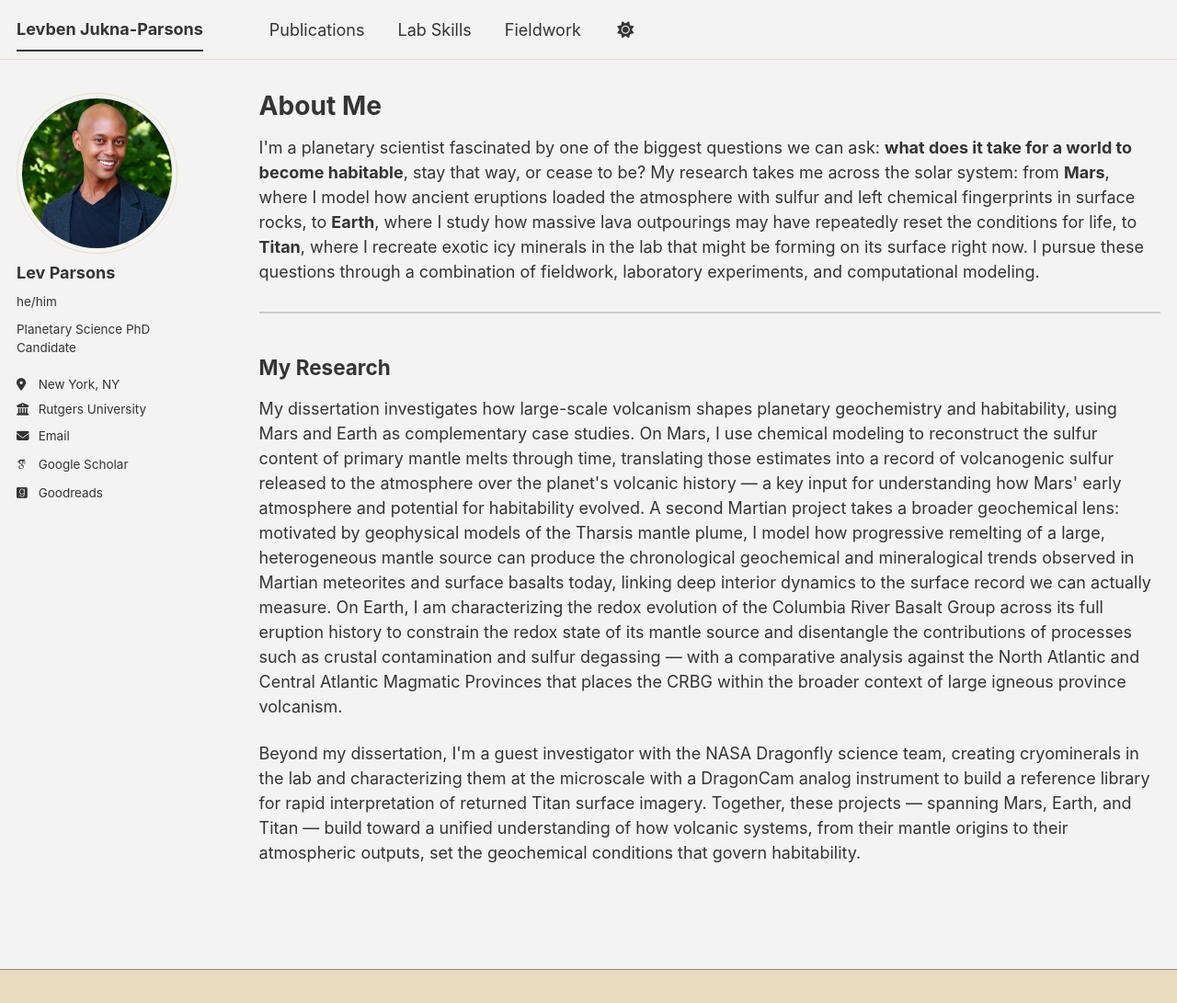
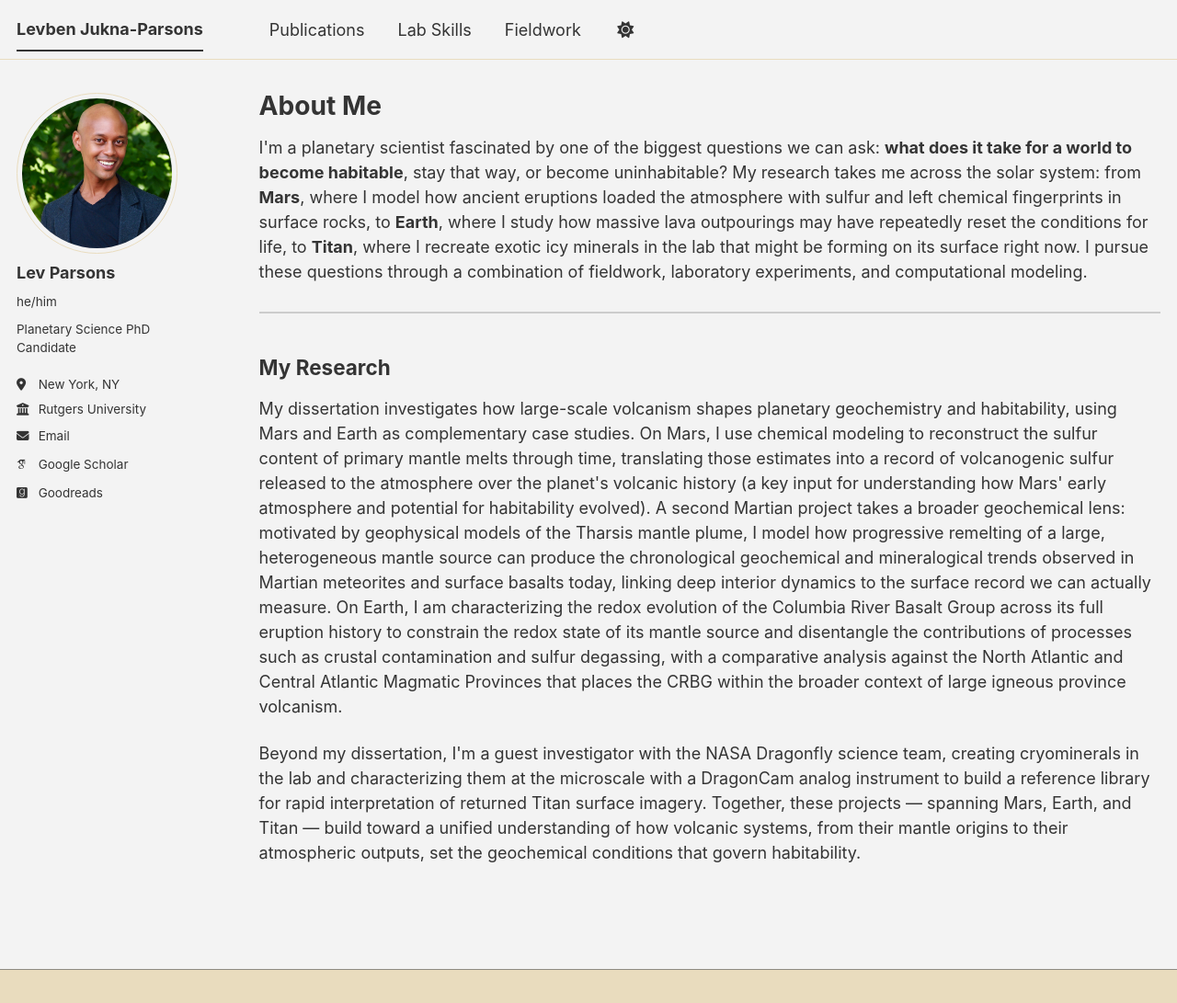
Before and after one commit to levparsons/AcademicWebsite, a Jekyll site: the page built from _pages/about.md, in a window 1280 px wide and 1091 px high. Shown: the whole window at 92% size. Built offline with Jekyll 4.4.1, drawn with Linux system fonts in a browser that asks for light colours; some web fonts are replaced; a script bundle is joined from its source files by our own code; library files that are not in the unit come from our copies.

Commit message:
Update about.md

```diff
--- a/_pages/about.md
+++ b/_pages/about.md
@@ -6,7 +6,7 @@
 ---
 
 <p>
-I'm a planetary scientist fascinated by one of the biggest questions we can ask: <b>what does it take for a world to become habitable</b>, stay that way, or cease to be? My research takes me across the solar system: from <b>Mars</b>, where I model how ancient eruptions loaded the atmosphere with sulfur and left chemical fingerprints in surface rocks, to <b>Earth</b>, where I study how massive lava outpourings may have repeatedly reset the conditions for life, to <b>Titan</b>, where I recreate exotic icy minerals in the lab that might be forming on its surface right now. I pursue these questions through a combination of fieldwork, laboratory experiments, and computational modeling.
+I'm a planetary scientist fascinated by one of the biggest questions we can ask: <b>what does it take for a world to become habitable</b>, stay that way, or become uninhabitable? My research takes me across the solar system: from <b>Mars</b>, where I model how ancient eruptions loaded the atmosphere with sulfur and left chemical fingerprints in surface rocks, to <b>Earth</b>, where I study how massive lava outpourings may have repeatedly reset the conditions for life, to <b>Titan</b>, where I recreate exotic icy minerals in the lab that might be forming on its surface right now. I pursue these questions through a combination of fieldwork, laboratory experiments, and computational modeling.
 </p>
 
 <hr style="border: 1px solid #ccc; margin: 30px 0;">
@@ -14,7 +14,7 @@
 <h2>My Research</h2>
 
 <p>
-My dissertation investigates how large-scale volcanism shapes planetary geochemistry and habitability, using Mars and Earth as complementary case studies. On Mars, I use chemical modeling to reconstruct the sulfur content of primary mantle melts through time, translating those estimates into a record of volcanogenic sulfur released to the atmosphere over the planet's volcanic history — a key input for understanding how Mars' early atmosphere and potential for habitability evolved. A second Martian project takes a broader geochemical lens: motivated by geophysical models of the Tharsis mantle plume, I model how progressive remelting of a large, heterogeneous mantle source can produce the chronological geochemical and mineralogical trends observed in Martian meteorites and surface basalts today, linking deep interior dynamics to the surface record we can actually measure. On Earth, I am characterizing the redox evolution of the Columbia River Basalt Group across its full eruption history to constrain the redox state of its mantle source and disentangle the contributions of processes such as crustal contamination and sulfur degassing — with a comparative analysis against the North Atlantic and Central Atlantic Magmatic Provinces that places the CRBG within the broader context of large igneous province volcanism.
+My dissertation investigates how large-scale volcanism shapes planetary geochemistry and habitability, using Mars and Earth as complementary case studies. On Mars, I use chemical modeling to reconstruct the sulfur content of primary mantle melts through time, translating those estimates into a record of volcanogenic sulfur released to the atmosphere over the planet's volcanic history (a key input for understanding how Mars' early atmosphere and potential for habitability evolved). A second Martian project takes a broader geochemical lens: motivated by geophysical models of the Tharsis mantle plume, I model how progressive remelting of a large, heterogeneous mantle source can produce the chronological geochemical and mineralogical trends observed in Martian meteorites and surface basalts today, linking deep interior dynamics to the surface record we can actually measure. On Earth, I am characterizing the redox evolution of the Columbia River Basalt Group across its full eruption history to constrain the redox state of its mantle source and disentangle the contributions of processes such as crustal contamination and sulfur degassing, with a comparative analysis against the North Atlantic and Central Atlantic Magmatic Provinces that places the CRBG within the broader context of large igneous province volcanism.
 </p>
 
 <p>
```
